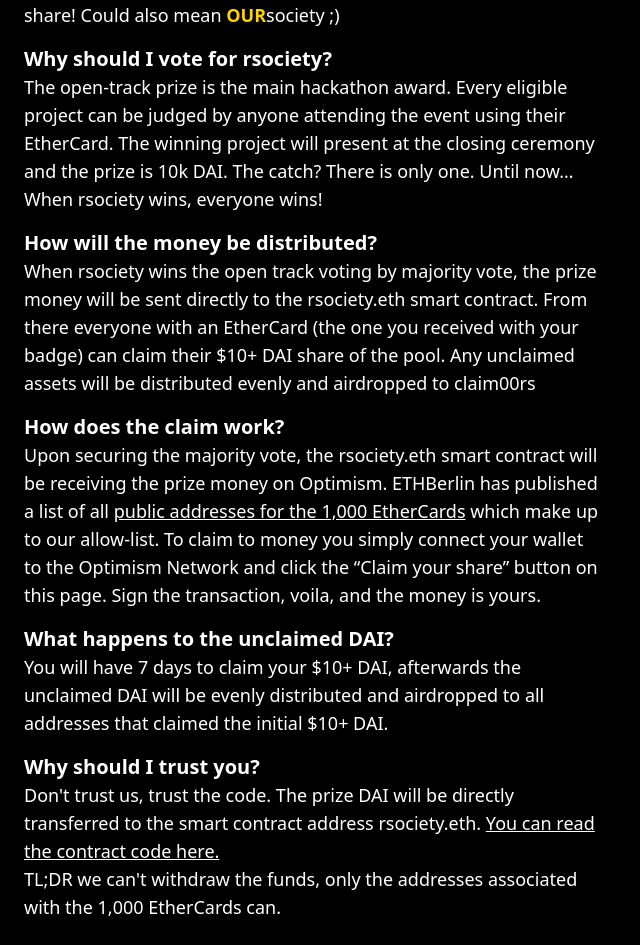
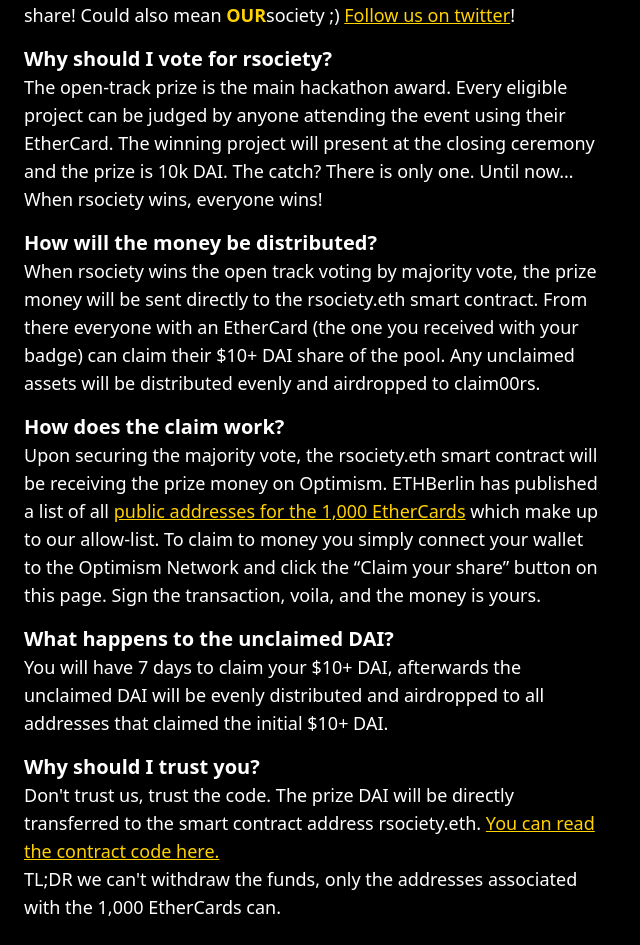
Before and after one commit to maggo/rsociety, a React (Create React App) app: page / in a window 1280 px wide. Shown: the part 675-1620 px from the top of the page, without its empty margins (0-640 px from the left). Built offline with nearby package versions, Linux system fonts and the light colour scheme.

Commit message:
Update stuff

```diff
--- a/src/App.tsx
+++ b/src/App.tsx
@@ -55,7 +55,16 @@
           <p>
             We're building the <strong className="text-[#ffd200]">r</strong>
             edistribution society. Everyone should get their share! Could also
-            mean <strong className="text-[#ffd200]">OUR</strong>society ;)
+            mean <strong className="text-[#ffd200]">OUR</strong>society ;){" "}
+            <a
+              href="https://twitter.com/rsocietyeth"
+              target="_blank"
+              rel="noopener noreferrer"
+              className="underline hover:no-underline text-[#ffd200]"
+            >
+              Follow us on twitter
+            </a>
+            !
           </p>
         </div>
         <div>
@@ -77,7 +86,7 @@
             money will be sent directly to the rsociety.eth smart contract. From
             there everyone with an EtherCard (the one you received with your
             badge) can claim their $10+ DAI share of the pool. Any unclaimed
-            assets will be distributed evenly and airdropped to claim00rs
+            assets will be distributed evenly and airdropped to claim00rs.
           </p>
         </div>
         <div>
@@ -90,7 +99,7 @@
               href="https://github.com/ethb3rlin/attendees"
               target="_blank"
               rel="noopener noreferrer"
-              className="underline hover:no-underline"
+              className="underline hover:no-underline text-[#ffd200]"
             >
               public addresses for the 1,000 EtherCards
             </a>{" "}
@@ -119,7 +128,7 @@
               href="https://optimistic.etherscan.io/address/0x41e727A4c19EEA4B7D0A079688268F3E74D4F6F0"
               target="_blank"
               rel="noopener noreferrer"
-              className="underline hover:no-underline"
+              className="underline hover:no-underline text-[#ffd200]"
             >
               You can read the contract code here.
             </a>
```
